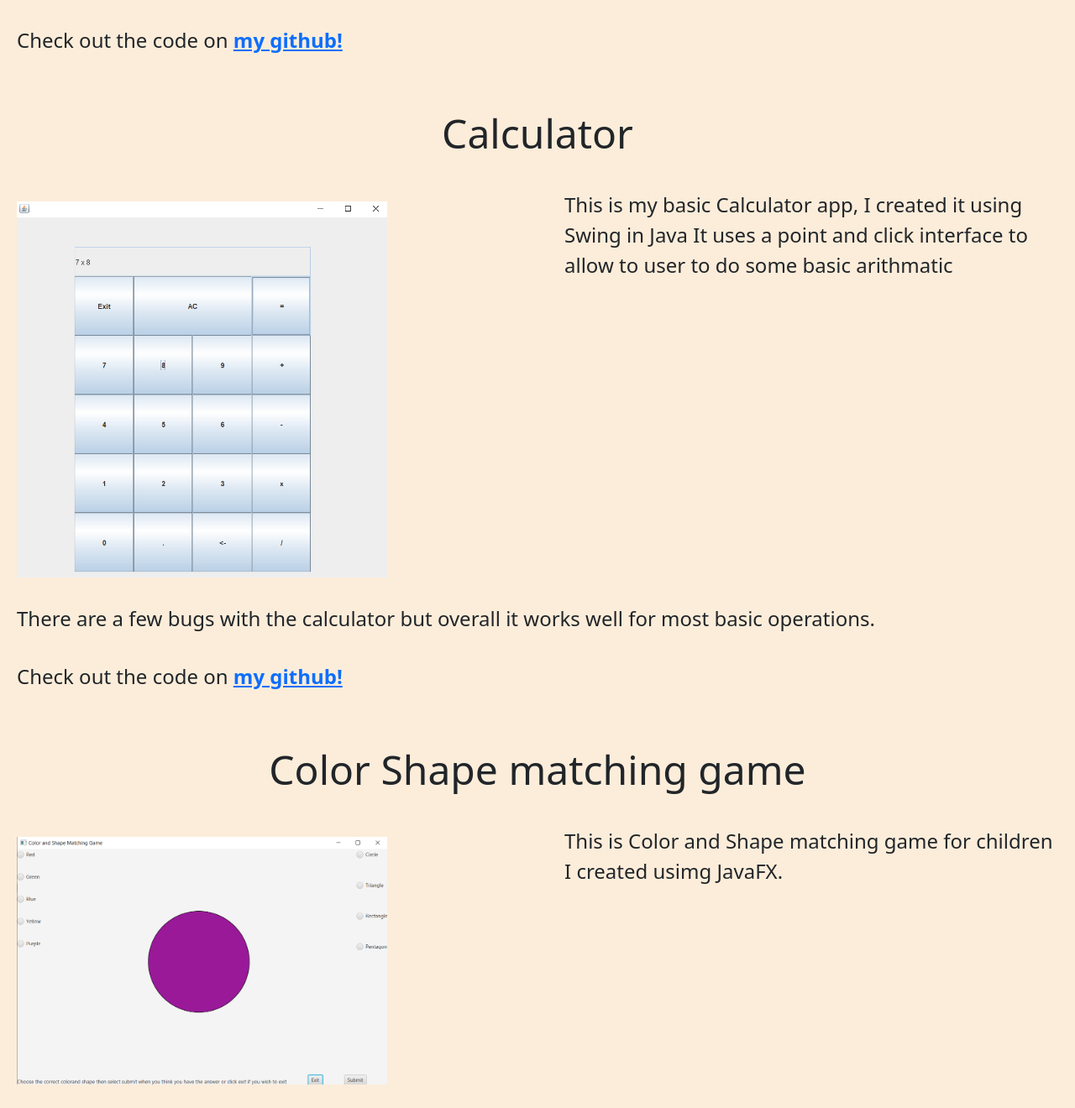
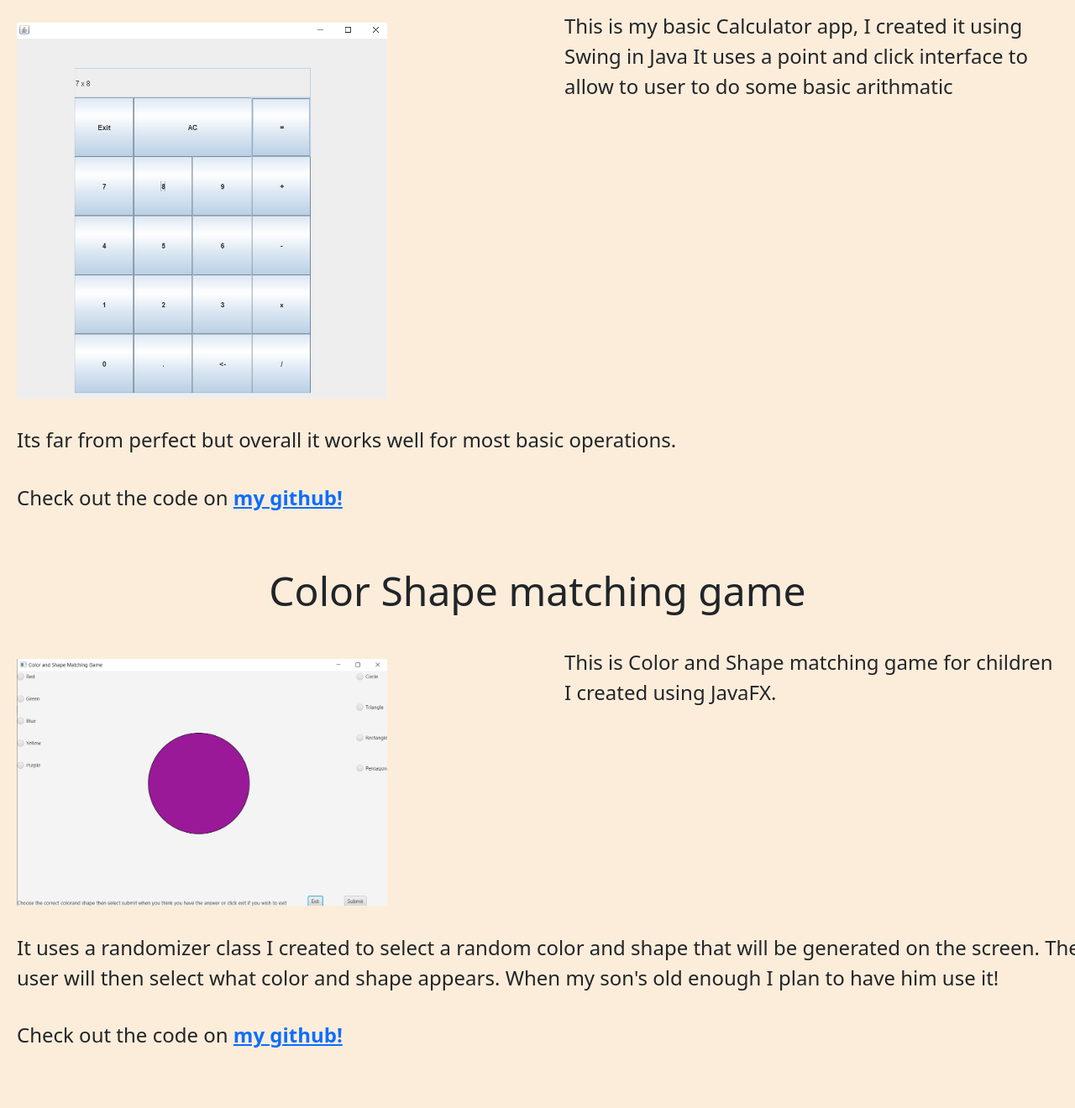
Before and after one commit to Jonah-Nielsen/Jonah-Nielsen.github.io, a plain HTML site: page Projects.html in a window 1280 px wide. Shown: the part 704-2024 px from the top of the page at 84% size. After the commit the page ends 1975 px from the top, so only its background shows below. Drawn offline with nearby package versions, Linux system fonts and the light colour scheme; files whose address does not match are found by name.

Commit message:
third commit

```diff
--- a/Projects.html
+++ b/Projects.html
@@ -58,7 +58,7 @@
     <div class="row">
     <p>
         These notes can be easily deleted upon completion in the app.
-        I used .net Maui to create this simple app. Currently I have it working for Windows.
+        I used .NET Maui to create this simple app. Currently I have it working for Windows.
         I plan to eventually bring it to android when I get more time to work on it.
 
     </p>
@@ -91,7 +91,7 @@
         </div>
         <div class="row">
         <p>
-            There are a few bugs with the calculator but overall it works well for most basic operations.
+            Its far from perfect but overall it works well for most basic operations.
 
 
         </p>
@@ -112,7 +112,7 @@
             <div class="col">
 
                 <p>
-                    This is Color and Shape matching game for children I created usimg JavaFX.
+                    This is Color and Shape matching game for children I created using JavaFX.
 
 
                 </p>
```
Also changed, not shown: images/Taskmaster.png (deleted).
